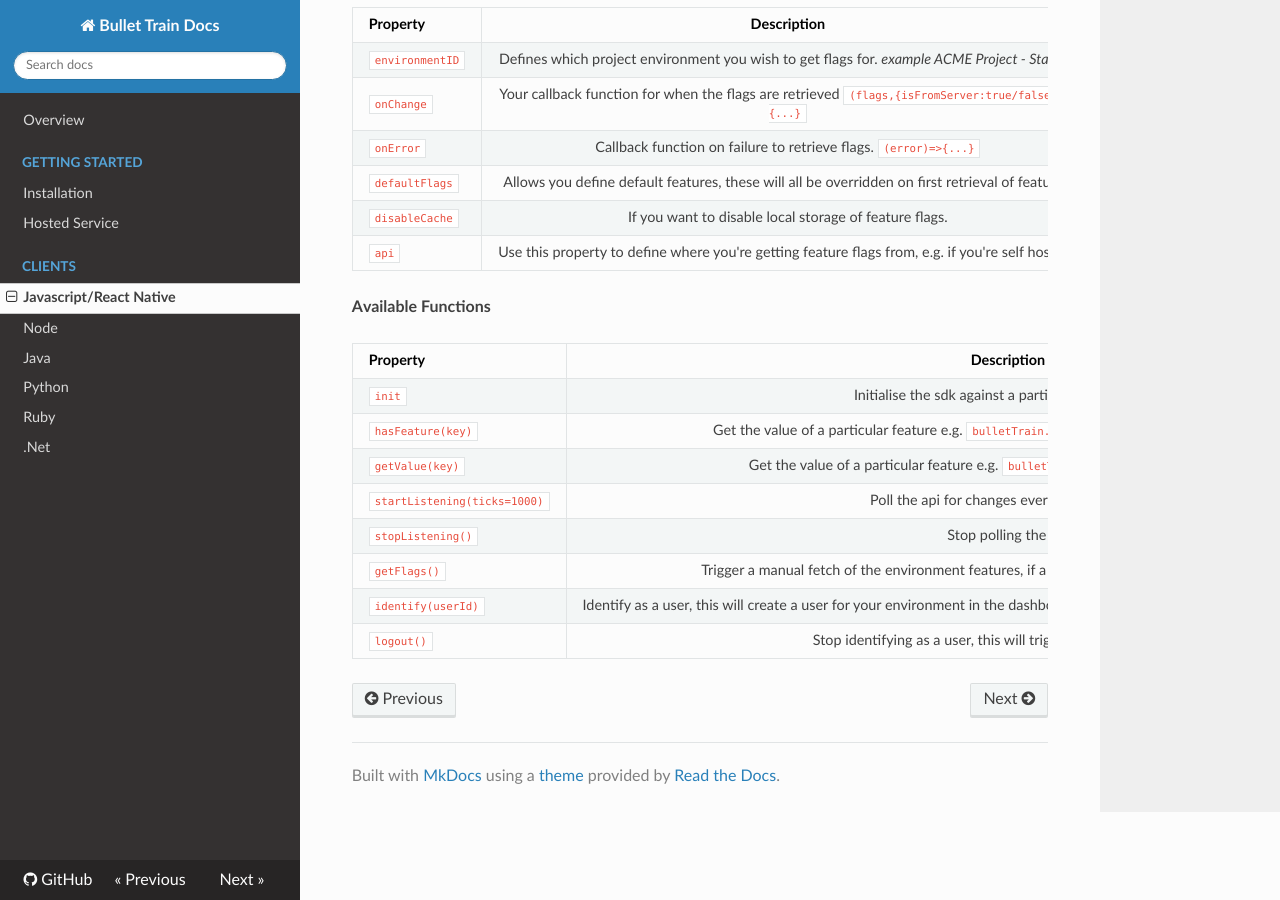
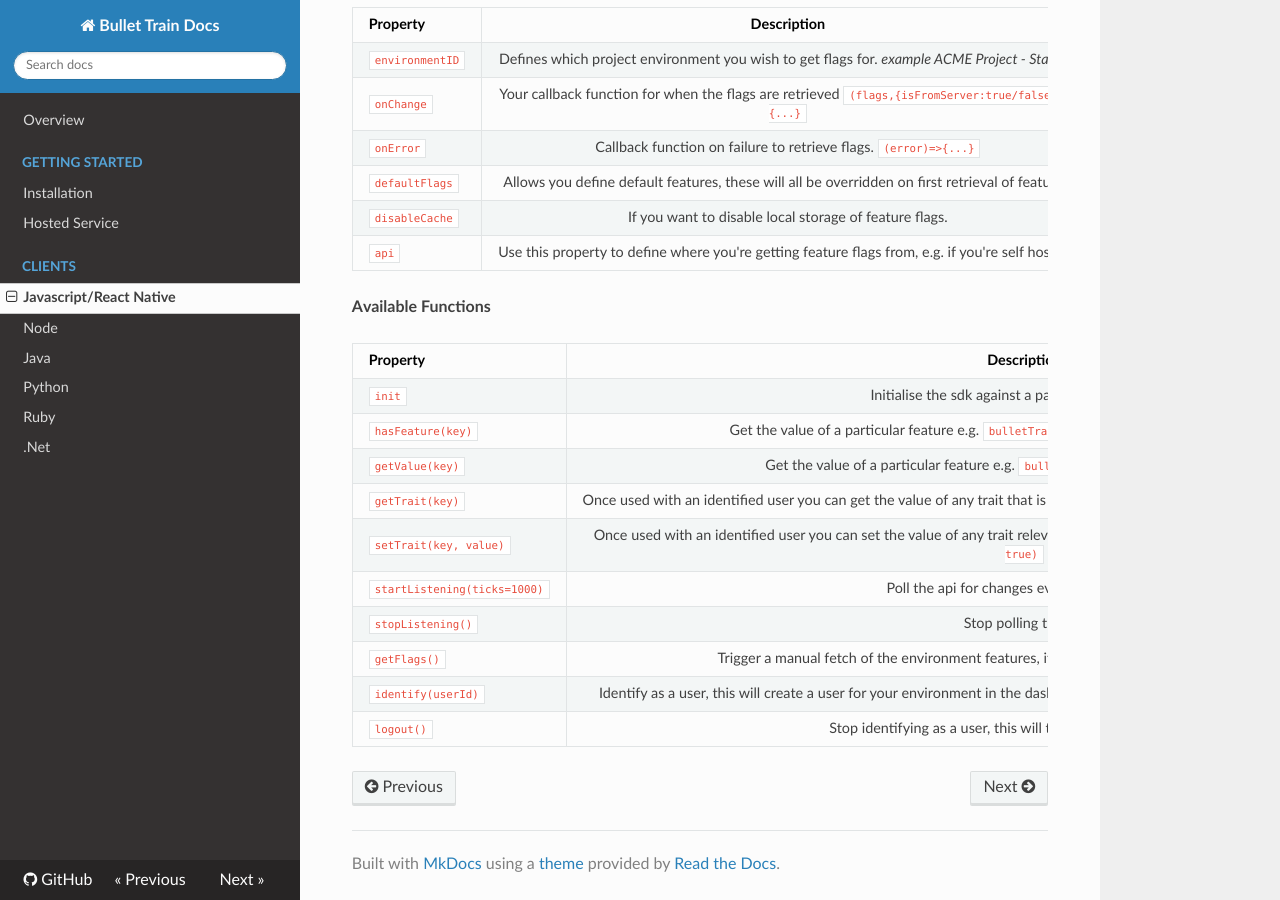
Before and after one commit to Flagsmith/flagsmith-docs, an MkDocs documentation site: the page built from docs/clients/javascript.md, in a window 1280 px wide and 900 px high, scrolled down 2774 px. Built offline with MkDocs 1.6.1, drawn with Linux system fonts in a browser that asks for light colours; nearby versions of some CDN libraries; old or Windows-style settings are respelled for this version of MkDocs.

Commit message:
User traits

````diff
--- a/docs/clients/javascript.md
+++ b/docs/clients/javascript.md
@@ -121,6 +121,8 @@ bulletTrain.init({
 | ```init```     | Initialise the sdk against a particular environment
 | ```hasFeature(key)```     | Get the value of a particular feature e.g. ```bulletTrain.hasFeature("powerUserFeature") // true```
 | ```getValue(key)```     | Get the value of a particular feature e.g. ```bulletTrain.getValue("font_size") // 10```
+| ```getTrait(key)```     | Once used with an identified user you can get the value of any trait that is set for them e.g. ```bulletTrain.getTrait("accepted_cookie_policy")```
+| ```setTrait(key, value)```     | Once used with an identified user you can set the value of any trait relevant to them e.g. ```bulletTrain.setTrait("accepted_cookie_policy", true)```
 | ```startListening(ticks=1000)```     | Poll the api for changes every x milliseconds
 | ```stopListening()```     | Stop polling the api
 | ```getFlags()```     | Trigger a manual fetch of the environment features, if a user is identified it will fetch their features
````
